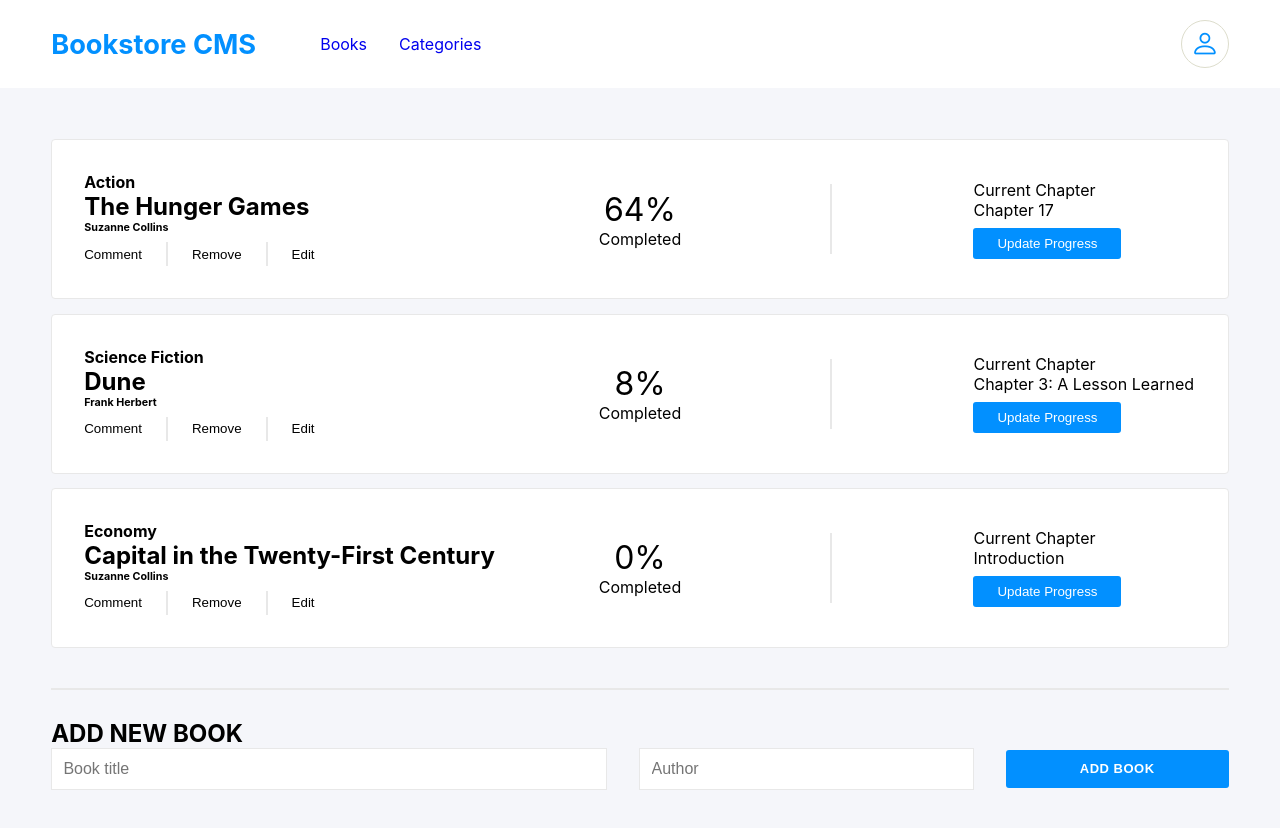
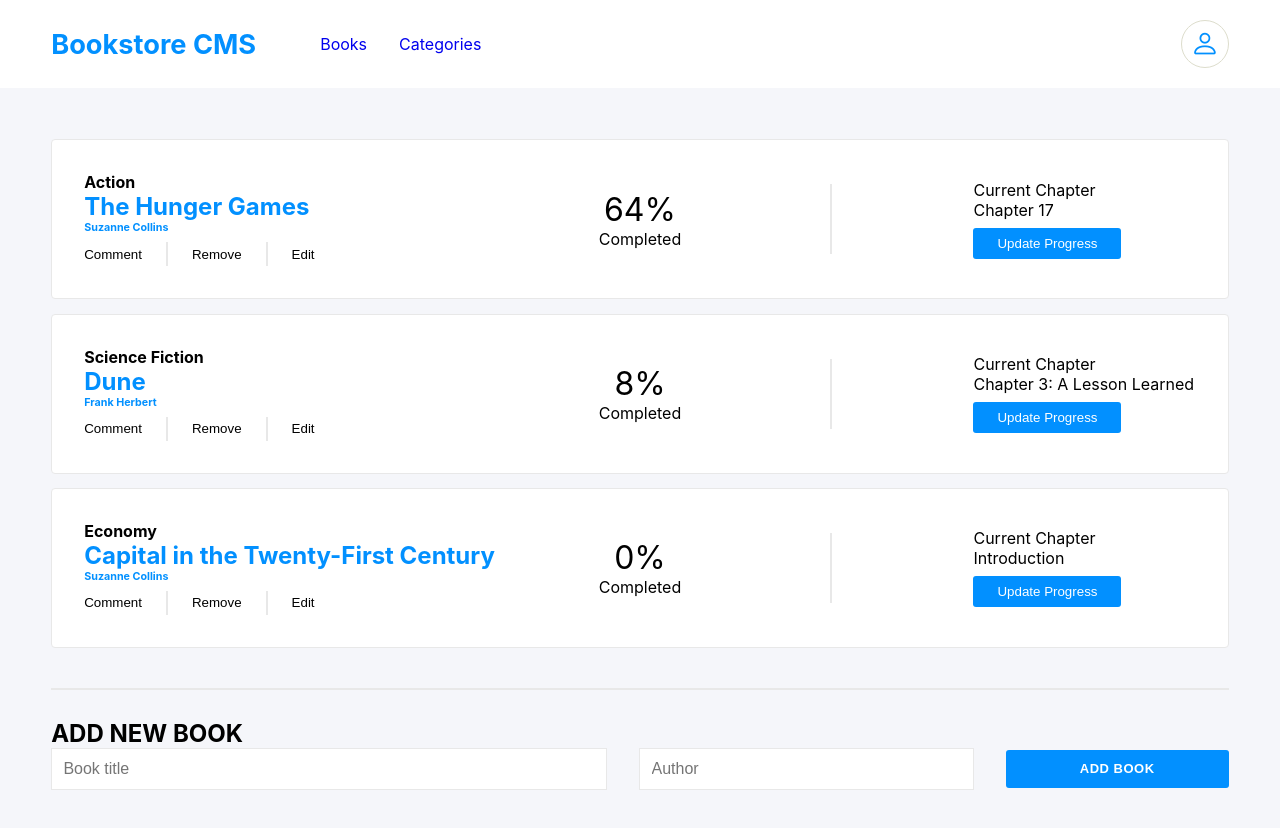
Before and after one commit to MozamelJawad/bookstore, a React (Create React App) app: page / in a window 1280 px wide. Shown: the top 828 px of the page. Built offline with nearby package versions, Linux system fonts and the light colour scheme; the HTML template or start-up script is replaced by a standard one.

Commit message:
update files

```diff
--- a/package.json
+++ b/package.json
@@ -3,11 +3,14 @@
   "version": "0.1.0",
   "private": true,
   "dependencies": {
+    "@reduxjs/toolkit": "^1.9.5",
     "@testing-library/jest-dom": "^5.17.0",
     "@testing-library/react": "^13.4.0",
     "@testing-library/user-event": "^13.5.0",
+    "prop-types": "^15.8.1",
     "react": "^18.2.0",
     "react-dom": "^18.2.0",
+    "react-redux": "^8.1.2",
     "react-router-dom": "^6.15.0",
     "react-scripts": "5.0.1",
     "web-vitals": "^2.1.4"
--- a/src/App.css
+++ b/src/App.css
@@ -176,3 +176,8 @@ button {
 .authourInput {
   width: 30%;
 }
+
+.BookTitle,
+.bookAuthor {
+  color: #0290ff;
+}
--- a/src/components/Book.js
+++ /dev/null
@@ -1,40 +0,0 @@
-import BooksList from './BooksList';
-
-const Book = () => {
-  const booksProperties = [
-    {
-      id: 1,
-      category: 'Action',
-      title: 'The Hunger Games',
-      author: 'Suzanne Collins',
-      percent: '64%',
-      chapter: 'Chapter 17',
-    },
-    {
-      id: 2,
-      category: 'Science Fiction',
-      title: 'Dune',
-      author: 'Frank Herbert',
-      percent: '8%',
-      chapter: 'Chapter 3: A Lesson Learned',
-    },
-    {
-      id: 3,
-      category: 'Economy',
-      title: 'Capital in the Twenty-First Century',
-      author: 'Suzanne Collins',
-      percent: '0%',
-      chapter: 'Introduction',
-    },
-
-  ];
-
-  return (
-    <div className="bookContainer">
-      <BooksList booksProperties={booksProperties} />
-    </div>
-
-  );
-};
-
-export default Book;
--- a/src/components/Books.js
+++ b/src/components/Books.js
@@ -1,10 +1,12 @@
-import Book from './Book';
+import BooksList from './BooksList';
 import NewBookForm from './NewBookForm';
 
 const Books = () => (
   <>
     <div className="mainContainer">
-      <Book />
+      <div className="bookContainer">
+        <BooksList />
+      </div>
 
       <div className="hr" />
       <NewBookForm />
--- a/src/components/BooksList.js
+++ b/src/components/BooksList.js
@@ -1,32 +1,43 @@
 import React from 'react';
+import { useSelector, useDispatch } from 'react-redux';
+import { removeBook } from '../redux/books/booksSlice';
 
-const BooksList = (prop) => {
-  const { booksProperties } = prop;
+const BooksList = () => {
+  const dispatch = useDispatch();
+  const { books } = useSelector((store) => store.book);
   return (
     <ul className="BookUL">
-      {booksProperties.map((booksProperty) => (
-        <li key={booksProperty.id} className="bookList">
+      {books.map((book) => (
+        <li key={book.id} className="bookList">
           <div className="book">
             <div className="bookInfo">
-              <h4 className="bookCategory">{booksProperty.category}</h4>
-              <h2 className="BookTitle">{booksProperty.title}</h2>
-              <h6 className="bookAuthor">{booksProperty.author}</h6>
+              <h4 className="bookCategory">{book.category}</h4>
+              <h2 className="BookTitle">{book.title}</h2>
+              <h6 className="bookAuthor">{book.author}</h6>
               <div className="actionBtn">
                 <button type="button" className="crudBtn">Comment</button>
                 <div className="Vdivider" />
-                <button type="button" className="crudBtn">Remove</button>
+                <button
+                  type="button"
+                  className="crudBtn"
+                  onClick={() => {
+                    dispatch(removeBook(book.id));
+                  }}
+                >
+                  Remove
+                </button>
                 <div className="Vdivider" />
                 <button type="button" className="crudBtn">Edit</button>
               </div>
             </div>
             <div className="progress">
-              <p className="percent">{booksProperty.percent}</p>
+              <p className="percent">{book.percent}</p>
               <p className="completed">Completed</p>
             </div>
             <div className="progressDivider" />
             <div className="currentChapter">
               <p className="chapterLabel">Current Chapter</p>
-              <p className="chapterNumber">{booksProperty.chapter}</p>
+              <p className="chapterNumber">{book.chapter}</p>
               <button type="button" className="progressBtn">Update Progress</button>
             </div>
           </div>
--- a/src/components/Category.js
+++ b/src/components/Category.js
@@ -1,10 +1,14 @@
+import { useSelector } from 'react-redux';
+
 const Category = () => {
+  const { design } = useSelector((store) => store.categories);
+
   const headingStyle = {
     display: 'flex',
-    color: '#FFAA11',
+    color: '#0290ff',
     marginTop: '2rem',
     justifyContent: 'center',
   };
-  return <h3 style={headingStyle}>This page will be designed later!</h3>;
+  return <h3 style={headingStyle}>{design}</h3>;
 };
 export default Category;
--- a/src/components/NewBookForm.js
+++ b/src/components/NewBookForm.js
@@ -1,12 +1,55 @@
-const NewBookForm = () => (
-  <section>
-    <h2 className="formTitle">ADD NEW BOOK</h2>
-    <form className="addForm">
-      <input type="text" name="bookTitle" className="input titleInput" placeholder="Book title" />
-      <input type="text" name="author" className="input authourInput" placeholder="Author" />
-      <button className="AddBook" type="button">ADD BOOK</button>
-    </form>
-  </section>
-);
+import { useState } from 'react';
+import { useDispatch } from 'react-redux';
+import { addBook } from '../redux/books/booksSlice';
+
+const NewBookForm = () => {
+  const [title, setTitle] = useState('');
+  const [author, setAuthor] = useState('');
+
+  const dispatch = useDispatch();
+
+  const handleSubmit = (event) => {
+    event.preventDefault();
+    const newBook = {
+      id: Math.floor(Math.random() * 100),
+      title,
+      author,
+      category: 'Economy',
+      percent: '50%',
+      chapter: 'Chapter Five: Introduction',
+    };
+
+    dispatch(addBook(newBook));
+    setTitle('');
+    setAuthor('');
+
+    // console.log(newBook);
+  };
+
+  return (
+    <section>
+      <h2 className="formTitle">ADD NEW BOOK</h2>
+      <form className="addForm" onSubmit={handleSubmit}>
+        <input
+          type="text"
+          name="bookTitle"
+          className="input titleInput"
+          placeholder="Book title"
+          value={title}
+          onChange={(e) => setTitle(e.target.value)}
+        />
+        <input
+          type="text"
+          name="author"
+          className="input authourInput"
+          placeholder="Author"
+          value={author}
+          onChange={(e) => setAuthor(e.target.value)}
+        />
+        <button className="AddBook" type="submit">ADD BOOK</button>
+      </form>
+    </section>
+  );
+};
 
 export default NewBookForm;
```
Also changed, not shown: 1 other file (tests, documents, lock files or other folders).
